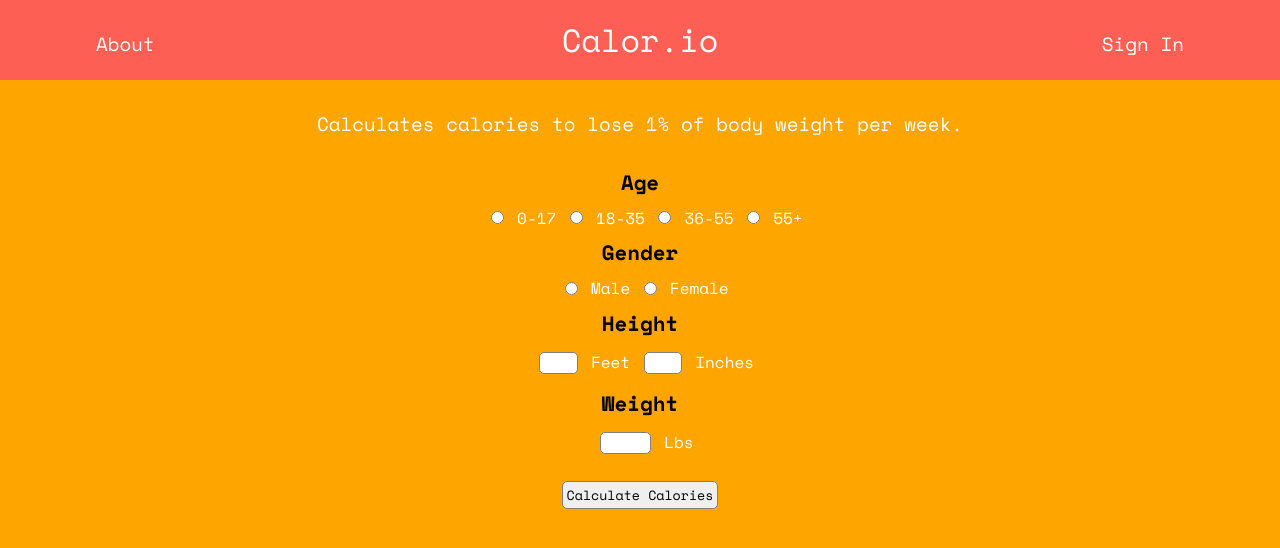
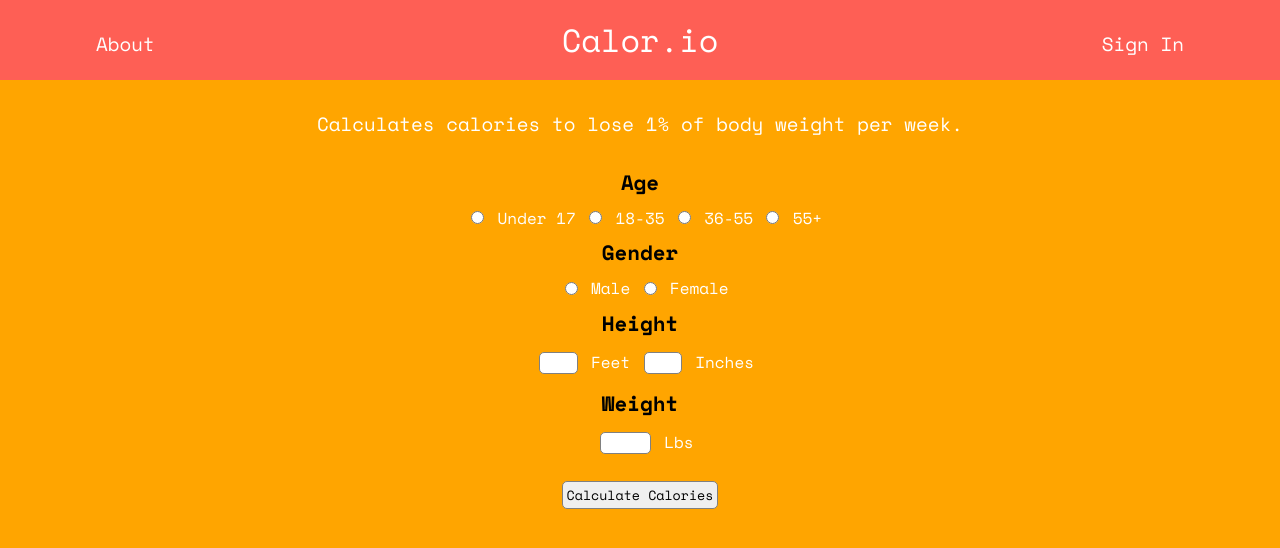
Before and after one commit to BonkHo/Calorie-Calculator-App, a React (Create React App) app: page / in a window 1280 px wide. Shown: the top 548 px of the page. Built offline with nearby package versions, Linux system fonts and the light colour scheme.

Commit message:
Desktop upload

```diff
--- a/src/components/InputsSection/index.js
+++ b/src/components/InputsSection/index.js
@@ -89,7 +89,7 @@ const InputSection = () => {
                         value="child"
                         id="child"
                     ></FormInputRadio>
-                    <FormLabel htmlFor="child">0-17</FormLabel>
+                    <FormLabel htmlFor="child">Under 17</FormLabel>
                     <FormInputRadio
                         type="radio"
                         name="age"
```
